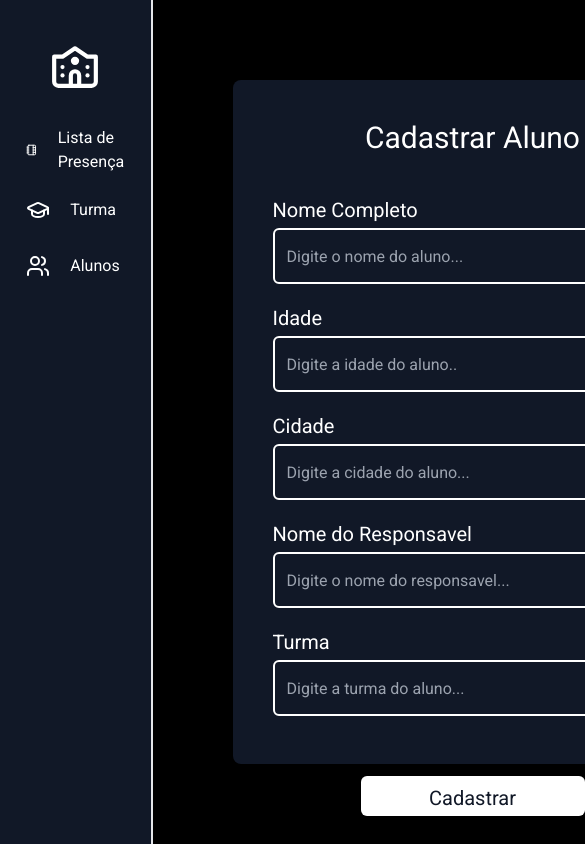
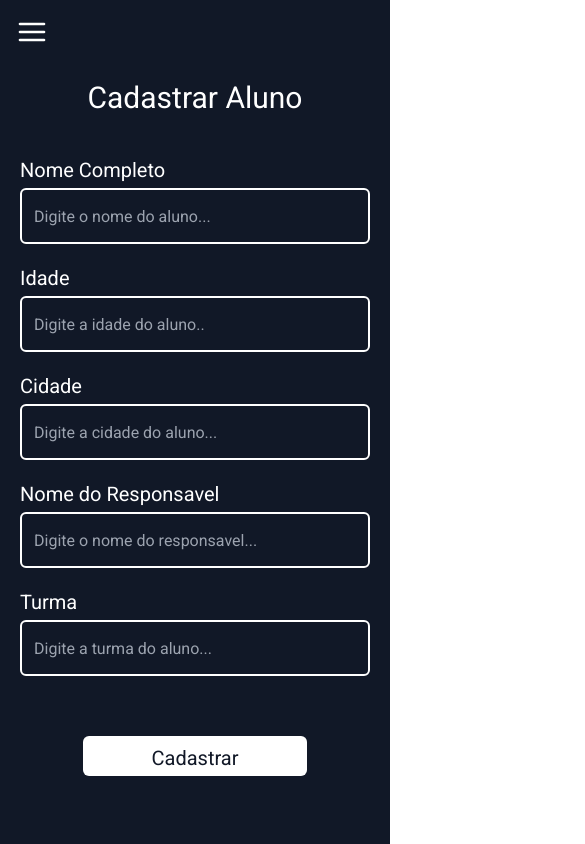
Before and after one commit to leonardo-tcarvalho/appChamadaAlunos, a React (Vite) app: page /CadastrarAluno in a window 390 px wide. Shown: the top 844 px of the page, 585 px wide, since content can reach past the window. Built offline with nearby package versions, Linux system fonts and the light colour scheme.

Commit message:
feat: responsive design

```diff
--- a/src/components/SideBar.jsx
+++ b/src/components/SideBar.jsx
@@ -4,10 +4,15 @@ import { GraduationCapSVG } from "../images/svg/GraduationCapSVG";
 import { UsersSVG } from "../images/svg/UsersSVG";
 import { AgendTabSVG } from "../images/svg/AgendTabSVG";
 import { SchoolSVG } from "../images/svg/SchoolSVG";
+import { MenuSVG } from "../images/svg/MenuSVG";
 
 export function SideBar() {
   return (
-    <header className="flex justify-center w-60 h-screen py-10 border-r-2 border-gray-200 bg-gray-900">
+    <menu className="group">
+      <button className="sm:hidden w-screen absolute p-4 bg-gray-900 text-white">
+        <MenuSVG />
+      </button>
+      <nav className="flex justify-center w-60 h-screen py-10 sm:border-r-2 border-white bg-gray-900 overflow-hidden  duration-1000 z-50 max-sm:absolute max-sm:max-w-0 group-focus-within:border-r-2 group-focus-within:border-white group-focus-within:duration-1000 group-focus-within:flex group-focus-within:max-w-96">
         <ul className="w-full">
           <div className="flex justify-center pb-5">
             <SchoolSVG />
@@ -15,56 +20,69 @@ export function SideBar() {
           <Link to="/">
             <li className="flex w-11/12 mx-auto my-2 items-center rounded-md py-2 px-5 gap-5 duration-100 hover:duration-100 hover:bg-gray-800">
               <AgendTabSVG />
-            <p className="font-normal text-white">Lista de Presença</p>
+              <p className="font-normal text-white text-nowrap">
+                Lista de Presença
+              </p>
             </li>
           </Link>
           <div className="group">
-          <li className="flex w-11/12 mx-auto my-2 items-center rounded-md py-2 px-5 gap-5 duration-100 hover:duration-100 hover:bg-gray-800">
+            <li className="flex w-11/12 mx-auto my-2 items-center rounded-md py-2 px-5 gap-5 duration-100 hover:duration-100 hover:bg-gray-800 max-sm:hover:bg-transparent">
               <GraduationCapSVG />
-            <p className="font-normal text-white">Turma</p>
+              <p className="font-normal text-white text-nowrap">Turma</p>
             </li>
             <ul className="w-11/12 mx-auto max-h-0 easy ease-in-out duration-200 overflow-hidden group-hover:max-h-96 group-hover:duration-1000">
               <Link to="/CadastrarTurmas">
                 <li className="flex w-11/12 ml-auto my-2 items-center rounded-md py-2 px-5 gap-2 duration-100 hover:duration-100 hover:bg-gray-800">
                   <CircleSVG />
-                <p className="font-normal text-white">Cadastrar Turma</p>
+                  <p className="font-normal text-white text-nowrap">
+                    Cadastrar Turma
+                  </p>
                 </li>
               </Link>
               <Link to="AlterarTurmas">
                 <li className="flex w-11/12 ml-auto my-2 items-center rounded-md py-2 px-5 gap-2 duration-100 hover:duration-100 hover:bg-gray-800">
                   <CircleSVG />
-                <p className="font-normal text-white">Alterar Turma</p>
+                  <p className="font-normal text-white text-nowrap">
+                    Alterar Turma
+                  </p>
                 </li>
               </Link>
               <Link to="/ListarTurmas">
                 <li className="flex w-11/12 ml-auto my-2 items-center rounded-md py-2 px-5 gap-2 duration-100 hover:duration-100 hover:bg-gray-800">
                   <CircleSVG />
-                <p className="font-normal text-white">Lista de Turmas</p>
+                  <p className="font-normal text-white text-nowrap">
+                    Lista de Turmas
+                  </p>
                 </li>
               </Link>
             </ul>
           </div>
           <div className="group">
-          <li className="flex w-11/12 mx-auto my-2 items-center rounded-md py-2 px-5 gap-5 duration-100 hover:duration-100 hover:bg-gray-800">
+            <li className="flex w-11/12 mx-auto my-2 items-center rounded-md py-2 px-5 gap-5 duration-100 hover:duration-100 hover:bg-gray-800 max-sm:hover:bg-transparent">
               <UsersSVG />
-            <p className="font-normal text-white">Alunos</p>
+              <p className="font-normal text-white text-nowrap">Alunos</p>
             </li>
             <ul className="w-11/12 mx-auto max-h-0 ease-in-out duration-200 overflow-hidden group-hover:max-h-96 group-hover:duration-1000">
               <Link to="/CadastrarAluno">
                 <li className="flex w-11/12 ml-auto my-2 items-center rounded-md py-2 px-5 gap-2 duration-100 hover:duration-100 hover:bg-gray-800">
                   <CircleSVG />
-                <p className="font-normal text-white">Cadatrar Aluno</p>
+                  <p className="font-normal text-white text-nowrap">
+                    Cadatrar Aluno
+                  </p>
                 </li>
               </Link>
               <Link to="ListarAlunos">
                 <li className="flex w-11/12 ml-auto my-2 items-center rounded-md py-2 px-5 gap-2 duration-100 hover:duration-100 hover:bg-gray-800">
                   <CircleSVG />
-                <p className="font-normal text-white">Lista de Alunos</p>
+                  <p className="font-normal text-white text-nowrap">
+                    Lista de Alunos
+                  </p>
                 </li>
               </Link>
             </ul>
           </div>
         </ul>
-    </header >
+      </nav>
+    </menu>
   );
 }
--- /dev/null
+++ b/src/images/svg/MenuSVG.jsx
@@ -0,0 +1,20 @@
+export function MenuSVG() {
+  return (
+    <svg
+      xmlns="http://www.w3.org/2000/svg"
+      width="32"
+      height="32"
+      viewBox="0 0 24 24"
+      fill="none"
+      stroke="currentColor"
+      stroke-width="2"
+      stroke-linecap="round"
+      stroke-linejoin="round"
+      class="lucide lucide-align-justify"
+    >
+      <line x1="3" x2="21" y1="6" y2="6" />
+      <line x1="3" x2="21" y1="12" y2="12" />
+      <line x1="3" x2="21" y1="18" y2="18" />
+    </svg>
+  );
+}
--- a/src/pages/Alunos/CadastrarAlunos.jsx
+++ b/src/pages/Alunos/CadastrarAlunos.jsx
@@ -1,36 +1,83 @@
 export function CadastrarAlunos() {
   return (
-    <section className="flex-full bg-black p-20">
-      <div className="w-full h-full p-10 rounded-lg bg-gray-900">
+    <section className="flex-full bg-black xl:p-20 lg:p-10">
+      <div className="w-full h-full p-10 rounded-lg overflow-y-auto bg-gray-900 max-sm:pt-20 max-sm:px-5 max-sm:rounded-none">
         <h1 className="w-full text-3xl text-center text-white pb-10">
           Cadastrar Aluno
         </h1>
         <div className="w-full flex flex-wrap gap-5">
-          <div className="w-[25rem] pt-8 mx-auto relative group">
-            <label className="absolute  py-0 -translate-y-8 text-white bg-gray-900 text-xl group-focus-within:-translate-y-4 group-focus-within:translate-x-4  group-focus-within:px-1" htmlFor="">Nome Completo</label>
-            <input className="w-full h-14 p-3 cursor-pointer text-white bg-gray-900 rounded-md border-2 border-white outline-none" type="text" placeholder="Digite o nome do aluno..." />
+          <div className="w-full pt-8 mx-auto relative group">
+            <label
+              className="absolute py-0 -translate-y-8 text-white bg-gray-900 text-xl group-focus-within:-translate-y-4 group-focus-within:translate-x-4 group-focus-within:px-1"
+              htmlFor=""
+            >
+              Nome Completo
+            </label>
+            <input
+              className="w-full h-14 p-3 cursor-pointer text-white bg-gray-900 rounded-md border-2 border-white outline-none"
+              type="text"
+              placeholder="Digite o nome do aluno..."
+            />
           </div>
-          <div className="w-[25rem] pt-8 mx-auto relative group">
-            <label className="absolute  py-0 -translate-y-8 text-white bg-gray-900 text-xl group-focus-within:-translate-y-4 group-focus-within:translate-x-4  group-focus-within:px-1" htmlFor="">Idade</label>
-            <input className="w-full h-14 p-3 cursor-pointer text-white bg-gray-900 rounded-md border-2 border-white outline-none" type="text" placeholder="Digite a idade do aluno.." />
+          <div className="w-full pt-8 mx-auto relative group">
+            <label
+              className="absolute  py-0 -translate-y-8 text-white bg-gray-900 text-xl group-focus-within:-translate-y-4 group-focus-within:translate-x-4  group-focus-within:px-1"
+              htmlFor=""
+            >
+              Idade
+            </label>
+            <input
+              className="w-full h-14 p-3 cursor-pointer text-white bg-gray-900 rounded-md border-2 border-white outline-none"
+              type="text"
+              placeholder="Digite a idade do aluno.."
+            />
           </div>
-          <div className="w-[25rem] pt-8 mx-auto relative group">
-            <label className="absolute  py-0 -translate-y-8 text-white bg-gray-900 text-xl group-focus-within:-translate-y-4 group-focus-within:translate-x-4  group-focus-within:px-1" htmlFor="">Cidade</label>
-            <input className="w-full h-14 p-3 cursor-pointer text-white bg-gray-900 rounded-md border-2 border-white outline-none" type="text" placeholder="Digite a cidade do aluno..." />
+          <div className="w-full pt-8 mx-auto relative group">
+            <label
+              className="absolute  py-0 -translate-y-8 text-white bg-gray-900 text-xl group-focus-within:-translate-y-4 group-focus-within:translate-x-4  group-focus-within:px-1"
+              htmlFor=""
+            >
+              Cidade
+            </label>
+            <input
+              className="w-full h-14 p-3 cursor-pointer text-white bg-gray-900 rounded-md border-2 border-white outline-none"
+              type="text"
+              placeholder="Digite a cidade do aluno..."
+            />
           </div>
-          <div className="w-[25rem] pt-8 mx-auto relative group">
-            <label className="absolute  py-0 -translate-y-8 text-white bg-gray-900 text-xl group-focus-within:-translate-y-4 group-focus-within:translate-x-4  group-focus-within:px-1" htmlFor="">Nome do Responsavel</label>
-            <input className="w-full h-14 p-3 cursor-pointer text-white bg-gray-900 rounded-md border-2 border-white outline-none" type="text" placeholder="Digite o nome do responsavel..." />
+          <div className="w-full pt-8 mx-auto relative group">
+            <label
+              className="absolute  py-0 -translate-y-8 text-white bg-gray-900 text-xl group-focus-within:-translate-y-4 group-focus-within:translate-x-4  group-focus-within:px-1"
+              htmlFor=""
+            >
+              Nome do Responsavel
+            </label>
+            <input
+              className="w-full h-14 p-3 cursor-pointer text-white bg-gray-900 rounded-md border-2 border-white outline-none"
+              type="text"
+              placeholder="Digite o nome do responsavel..."
+            />
           </div>
-          <div className="w-[25rem] pt-8 mx-auto relative group">
-            <label className="absolute  py-0 -translate-y-8 text-white bg-gray-900 text-xl group-focus-within:-translate-y-4 group-focus-within:translate-x-4  group-focus-within:px-1" htmlFor="">Turma</label>
-            <input className="w-full h-14 p-3 cursor-pointer text-white bg-gray-900 rounded-md border-2 border-white outline-none" type="text" placeholder="Digite a turma do aluno..." />
+          <div className="w-full pt-8 mx-auto relative group">
+            <label
+              className="absolute  py-0 -translate-y-8 text-white bg-gray-900 text-xl group-focus-within:-translate-y-4 group-focus-within:translate-x-4  group-focus-within:px-1"
+              htmlFor=""
+            >
+              Turma
+            </label>
+            <input
+              className="w-full h-14 p-3 cursor-pointer text-white bg-gray-900 rounded-md border-2 border-white outline-none"
+              type="text"
+              placeholder="Digite a turma do aluno..."
+            />
           </div>
         </div>
         <div className="flex w-full pt-10">
-          <button className="text-xl mx-auto mt-5 w-56 h-10 p-2 rounded-md text-gray-900 bg-white focus:bg-gray-500">Cadastrar</button>
+          <button className="text-xl mx-auto mt-5 w-56 h-10 p-2 rounded-md text-gray-900 bg-white focus:bg-gray-500">
+            Cadastrar
+          </button>
         </div>
       </div>
     </section>
-  )
+  );
 }
--- a/tailwind.config.js
+++ b/tailwind.config.js
@@ -6,9 +6,9 @@ export default {
       flex: {
         full: 1,
       },
-      boxShadow: {
-        l: "2px 0px 10px 1px black",
-      },
+      borderWidth:{
+        1: '1px'
+      }
     },
   },
   plugins: [],
```
Also changed, not shown: src/pages/Turmas/AlterarTurmas.jsx (+54 -16 lines), src/pages/Turmas/CadastrarTurmas.jsx (+42 -13 lines). Lines whose indentation alone changed are shown as unchanged.
